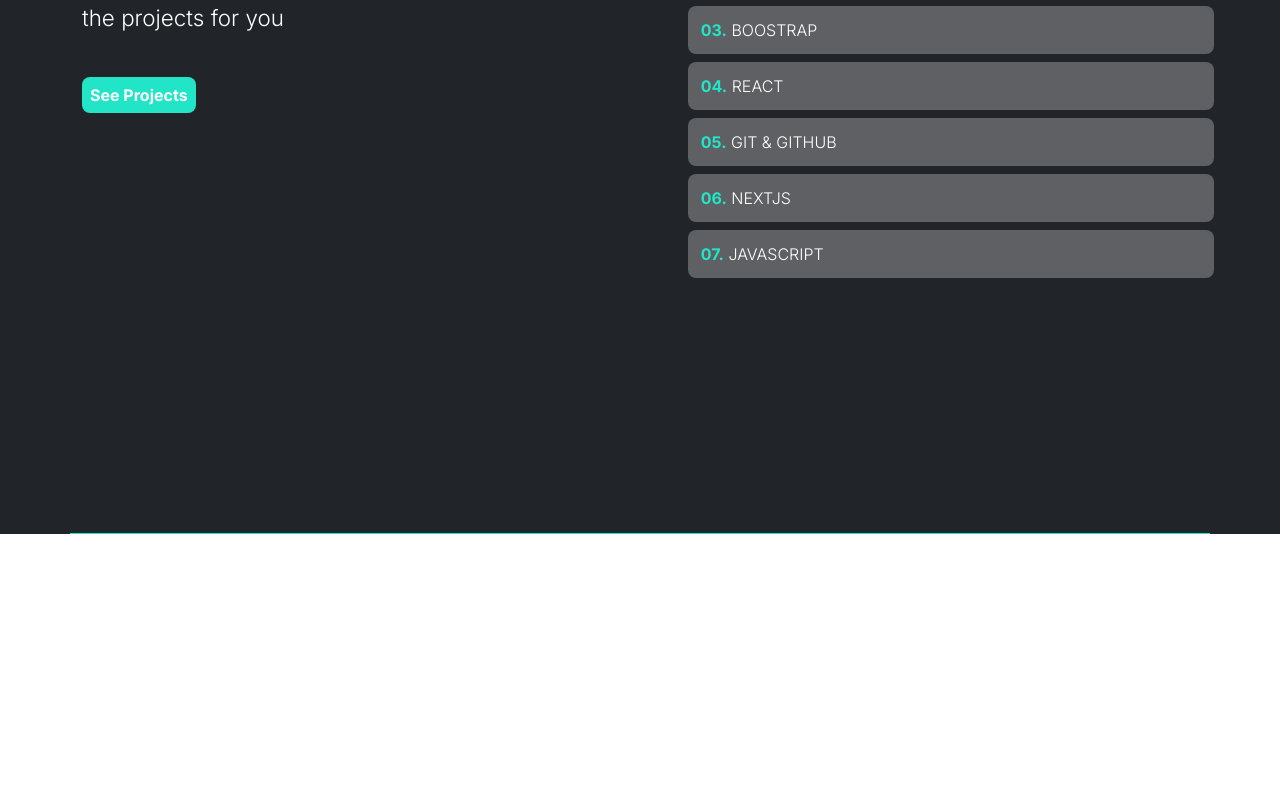
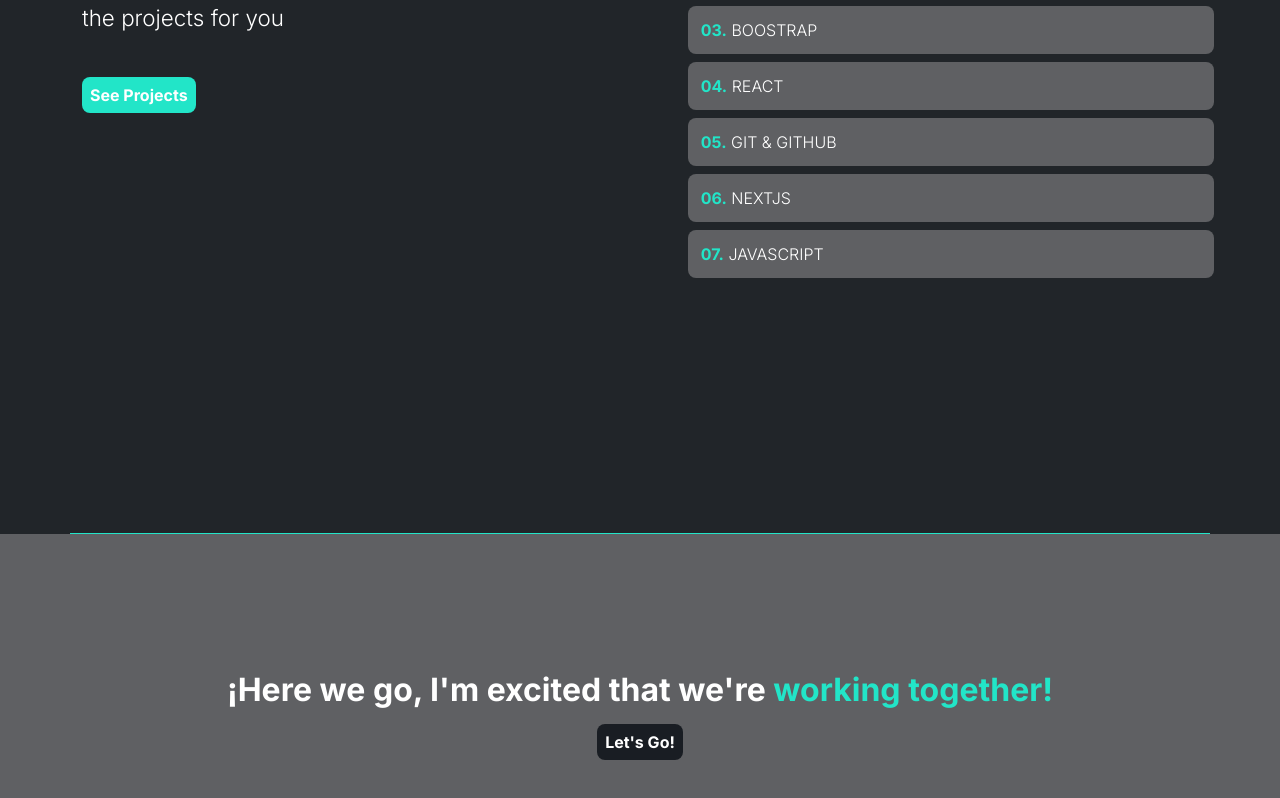
Before and after one commit to DilanMS28/PortafolioDev, a Next.js app: page / in a window 1280 px wide. Shown: the part 1402-2200 px from the top of the page. Before the commit the page ends 1936 px from the top, so only its background shows below. Built offline with nearby package versions, Linux system fonts and the light colour scheme.

Commit message:
Avance en la sección de Call to Action

```diff
--- /dev/null
+++ b/src/app/components/call.tsx
@@ -0,0 +1,13 @@
+import Link from "next/link"
+import React from 'react'
+
+export default function call(){
+    return(
+        <div className="action">
+            <div className="callToAction container intro">
+                <p className="Paction">¡Here we go, I'm excited that we're <span>working together!</span></p>
+                <a href="#" className="btnp btnCall">Let's Go!</a>
+            </div>
+        </div>
+    )
+}
--- a/src/app/components/nav.tsx
+++ b/src/app/components/nav.tsx
@@ -1,3 +1,4 @@
+import Link from "next/link"
 
 export default function navegacion(){
     return(
--- a/src/app/globals.css
+++ b/src/app/globals.css
@@ -167,3 +167,40 @@ body{
     font-weight: 700;
     color: var(--btn);
 }
+
+/* Dardole estilos al call to action */
+.action{
+    height: 20rem;
+    width: 100%;
+    background-color: var(--body);
+    display: flex;
+    justify-content: center;
+    align-items: center;
+}
+
+.callToAction{
+    text-align: center;
+    margin-top: 2rem;
+}
+.callToAction a{
+    width: 5rem;
+    height: 5rem;
+}
+
+.Paction{
+    font-weight: 700;
+    font-size: 2rem;
+}
+
+.Paction span{
+    color: var(--btn);
+}
+
+.btnCall{
+    background-color: var(--bg1);
+
+}
+
+.btnCall:hover{
+    color: var(--btn);
+}
--- a/src/app/page.tsx
+++ b/src/app/page.tsx
@@ -1,8 +1,10 @@
 import Image from 'next/image'
+import Link from 'next/link'
 import Nav from "./components/nav"
 import Presentacion from "./components/presentacion"
 import About from "./components/about"
 import Skills from "./components/skills"
+import Call from "./components/call"
 import "bootstrap/dist/css/bootstrap.min.css"; // Import bootstrap CSS
 
 export default function Home() {
@@ -13,8 +15,7 @@ export default function Home() {
       <Presentacion/>
       <About/>
       <Skills/>
-
-
+      <Call/>
     </div>
   )
 }
```
Also changed, not shown: src/app/test.tsx (added, +7 -0 lines).
